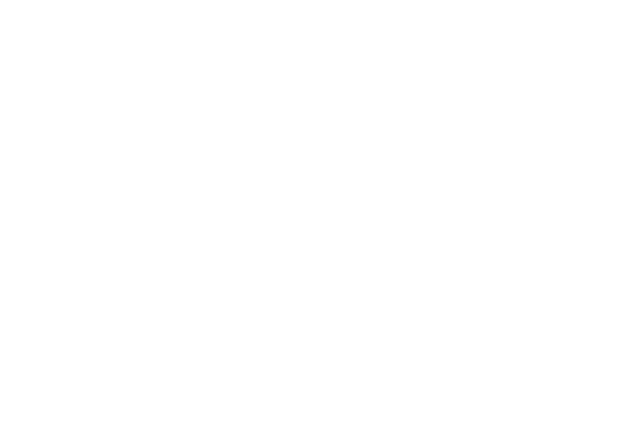
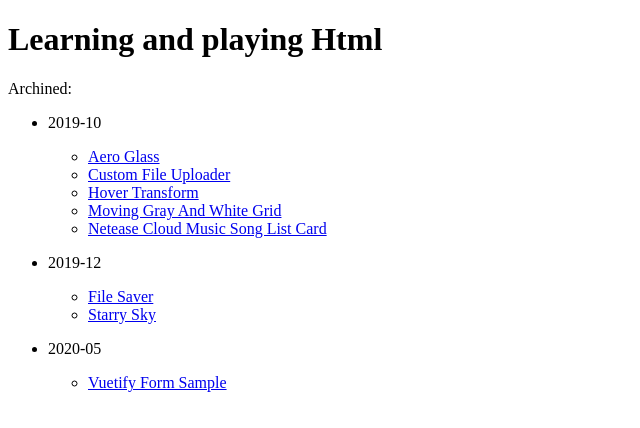
Before and after one commit to lgou2w/learn-html, a plain HTML site: page index.html in a window 1280 px wide. Shown: the whole page, without its empty margins (0-640 px from the left). Drawn offline with Linux system fonts and the light colour scheme.

Commit message:
Update index.html

```diff
--- a/index.html
+++ b/index.html
@@ -4,9 +4,35 @@
   <meta charset="UTF-8">
   <meta name="viewport" content="width=device-width, initial-scale=1.0">
   <meta http-equiv="X-UA-Compatible" content="ie=edge">
-  <title>Learning and playing Html | lgou2w</title>
+  <title>Learning and playing Html | lgou2w.com</title>
 </head>
 <body>
-
+  <h1>Learning and playing Html</h1>
+  <p>Archined:</p>
+  <ul>
+    <li>
+      <p>2019-10</p>
+      <ul>
+        <li><a href="/2019-10/aero-glass/">Aero Glass</a></li>
+        <li><a href="/2019-10/custom-file-uploader/">Custom File Uploader</a></li>
+        <li><a href="/2019-10/hover-transform/">Hover Transform</a></li>
+        <li><a href="/2019-10/moving-gray-and-white-grid/">Moving Gray And White Grid</a></li>
+        <li><a href="/2019-10/netease-cloud-music-song-list-card/">Netease Cloud Music Song List Card</a></li>
+      </ul>
+    </li>
+    <li>
+      <p>2019-12</p>
+      <ul>
+        <li><a href="/2019-12/file-saver/">File Saver</a></li>
+        <li><a href="/2019-12/starry-sky/">Starry Sky</a></li>
+      </ul>
+    </li>
+    <li>
+      <p>2020-05</p>
+      <ul>
+        <li><a href="/2020-05/vuetify-form-sample/">Vuetify Form Sample</a></li>
+      </ul>
+    </li>
+  </ul>
 </body>
 </html>
```
